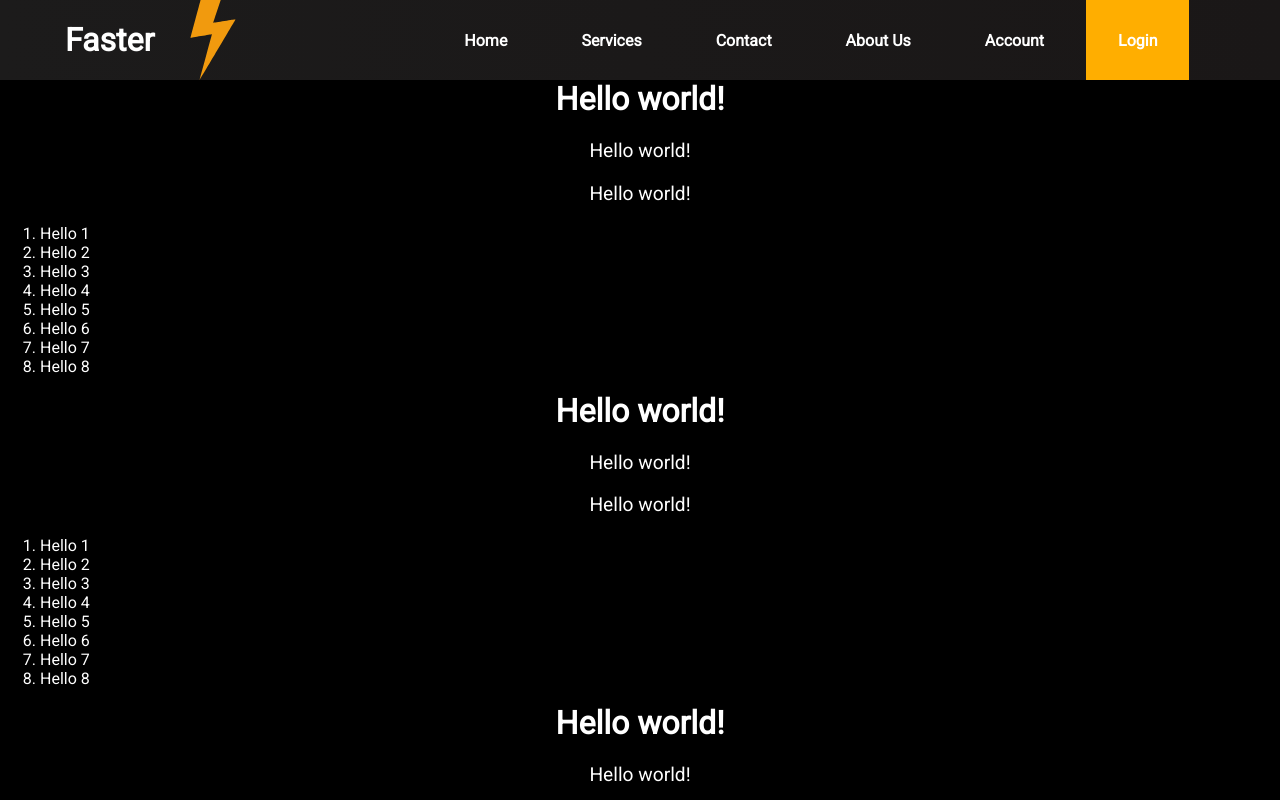
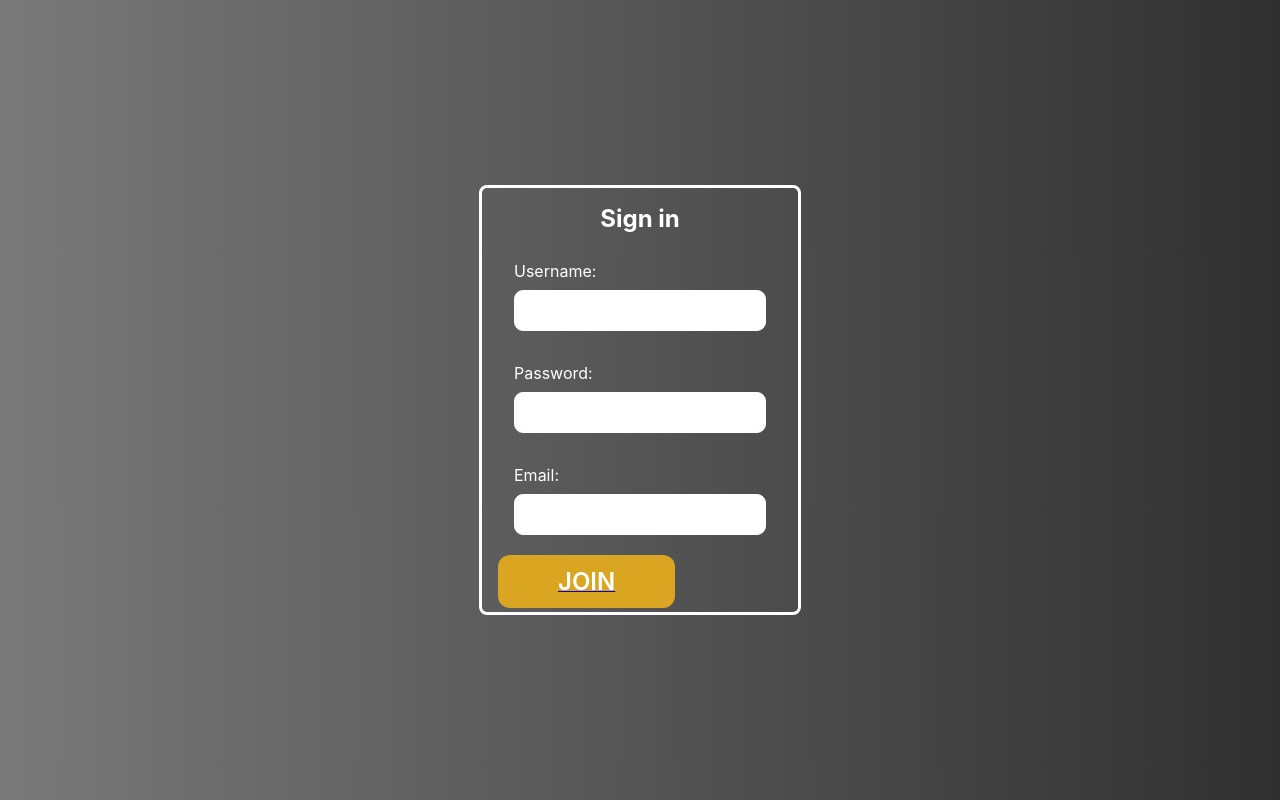
Before and after one commit to todotom/faster, a React (Create React App) app in the folder frontend/: page / in a window 1280 px wide. Shown: the top 800 px of the page. Built offline with nearby package versions, Linux system fonts and the light colour scheme.

Commit message:
Router and Navbar improvement
Slight Navbar changes and Router added.

```diff
--- a/frontend/package.json
+++ b/frontend/package.json
@@ -12,6 +12,7 @@
     "@types/react-dom": "^17.0.8",
     "react": "^17.0.2",
     "react-dom": "^17.0.2",
+    "react-router-dom": "^5.2.0",
     "react-scripts": "4.0.3",
     "styled-components": "^5.3.0",
     "typescript": "^4.3.5",
--- a/frontend/src/App.tsx
+++ b/frontend/src/App.tsx
@@ -1,8 +1,8 @@
-import LoginWrapper from './components/LabeledInput/Login/Login';
 import styled from 'styled-components';
-import Navbar from './components/Navbar/Navbar';
-import Main from './components/Main/Main';
-
+import LoginWrapper from './components/Login/LoginWrapper';
+import { BrowserRouter } from 'react-router-dom';
+// import Main from './components/Main/Main';
+// import Navbar from './components/Navbar/Navbar';
 
 const Root = styled.div`
   display: grid;
@@ -21,8 +21,11 @@ const Root = styled.div`
 export default function App() {
   return (
     <>
-      <Navbar />
-      <Main />
+      <BrowserRouter>
+        <Root>
+          <LoginWrapper />
+        </Root>
+      </BrowserRouter>
     </>
   );
 }
--- /dev/null
+++ b/frontend/src/Home.tsx
@@ -0,0 +1,11 @@
+import Navbar from './components/Navbar/Navbar';
+import Main from './components/Main/Main';
+
+export default function Home() {
+    return(
+        <>
+            <Navbar />
+            <Main />
+        </>
+    );
+};
--- /dev/null
+++ b/frontend/src/components/Login/LoginWrapper.tsx
@@ -0,0 +1,54 @@
+import styled from 'styled-components';
+import LabeledInput, { InputType } from '../LabeledInput/LabeledInput';
+import { BrowserRouter as Router, Switch, Route, Link } from 'react-router-dom';
+import Home from '../../Home';
+
+
+
+const Container = styled.div`
+    width: fit-content;
+    margin: 1em;
+    padding: 1em;
+    display: grid;
+    grid-gap: 1em;
+    border: 0.2em solid white;
+    border-radius: .5em;
+`;
+
+
+const Title = styled.h2`
+    margin: auto auto .5em;
+    color: white;
+`;
+
+const Button = styled.a`
+    color: white;
+    background: goldenrod;
+    font-size: 1.5rem;
+    font-weight: 600;
+    border-radius: .5em;
+    margin: 0 auto;
+    padding: .5em 2.5em;
+    text-transform: uppercase;
+    text-decoration: none;
+
+`;
+
+export default function LoginWrapper() {
+    return (
+        <Router>
+            <Container>
+                <Title>Sign in</Title>
+                <LabeledInput inputType={InputType.USERNAME}/>
+                <LabeledInput inputType={InputType.PASSWORD}/>
+                <LabeledInput inputType={InputType.EMAIL}/>
+                <Link to="/Home"><Button>Join</Button></Link>
+            </Container>
+            <Switch>
+                <Route path="/Home">
+                    <Home />
+                </Route>
+            </Switch>
+        </Router>
+    )
+}
--- a/frontend/src/components/Main/Main.css
+++ /dev/null
@@ -1,18 +0,0 @@
-body {
-    margin: 0;
-    font-family: 'Roboto', sans-serif;
-}
-
-h1, p {
-    margin-top: 0;
-    color: white;
-    text-align: center;
-}
-
-p {
-    font-size: 1.2rem;
-}
-
-li {
-    color: white;
-}
--- a/frontend/src/components/Main/Main.tsx
+++ b/frontend/src/components/Main/Main.tsx
@@ -1,14 +1,38 @@
 import styled from 'styled-components';
-import './Main.css';
 
 const MainWrapper = styled.div`
     background: black;
+    margin: 0 auto;
+
+    body {
+        margin: 0;
+        font-family: 'Roboto', sans-serif;
+    }
+
+    h1, p {
+        margin-top: 0;
+        color: white;
+        text-align: center;
+    }
+
+    p {
+        font-size: 1.2rem;
+    }
+
+    li {
+        color: white;
+    }
+`;
+
+const Container = styled.div`
+    width: 80%;
     margin: 0 auto;
 `;
 
 export default function Main() {
     return(
         <MainWrapper>
+            <Container>
                 <h1>Hello world!</h1>
                 <p>Hello world!</p>
                 <p>Hello world!</p>
@@ -61,6 +85,7 @@ export default function Main() {
                     <li>Hello 7</li>
                     <li>Hello 8</li>
                 </ol>
+            </Container>
         </MainWrapper>
     )
 };
--- a/frontend/src/components/Navbar/Navbar.css
+++ b/frontend/src/components/Navbar/Navbar.css
@@ -1,4 +1,4 @@
-a {
+.nav-link {
     color: white;
     padding: 1.9em 2em;
     font-size: 1rem;
@@ -6,17 +6,26 @@ a {
     text-decoration: none;
 }
 
-a:hover {
-    background: #00557c;
+.nav-link:hover {
+    background: rgb(0, 26, 82);
     transition: all 0.3s ease-out;
 }
 
 .yolo {
     background: rgb(255, 174, 0);
     color: black;
+    padding: 1.9em 2em;
+    font-size: 1rem;
+    font-weight: 700;
+    text-decoration: none;
 }
 
 .yolo:hover {
     background: rgb(26, 23, 23);
     color: white;
+    padding: 1.9em 2em;
+    font-size: 1rem;
+    font-weight: 700;
+    text-decoration: none;
+    transition: all 0.2s ease-out;
 }
--- a/frontend/src/components/Navbar/Navbar.tsx
+++ b/frontend/src/components/Navbar/Navbar.tsx
@@ -1,5 +1,6 @@
 import styled from 'styled-components';
-import logo from '../LabeledInput/Login/logo.svg';
+import logo from '../Login/logo.svg';
+import { Link } from 'react-router-dom';
 import './Navbar.css';
 
 const LogoImage = styled.img`
@@ -47,38 +48,38 @@ const NavItem = styled.li`
 export default function Navbar() {
     return(
         <NavbarWrapper>
-                <NavLogo>Faster</NavLogo><LogoImage src={logo} alt="Faster's logo" />
+            <NavLogo>Faster</NavLogo><LogoImage src={logo} alt="Faster's logo" />
             <NavMenu>
-                <a href="/">
+                <Link className="nav-link">
                     <NavItem>
                             Home
                     </NavItem>
-                </a>
-                <a href="/">
+                </Link>
+                <Link className="nav-link">
                     <NavItem>
                             Services
                     </NavItem>
-                </a>
-                <a href="/">
+                </Link>
+                <Link className="nav-link">
                     <NavItem>
                             Contact
                     </NavItem>
-                </a>
-                <a href="/">
+                </Link>
+                <Link className="nav-link">
                     <NavItem>
                             About Us
                     </NavItem>
-                </a>
-                <a href="/">
+                </Link>
+                <Link className="nav-link">
                     <NavItem>
                             Account
                     </NavItem>
-                </a>
-                <a href="/" className="yolo">
+                </Link>
+                <Link className="yolo">
                     <NavItem>
                             Login
                     </NavItem>
-                </a>
+                </Link>
             </NavMenu>
         </NavbarWrapper>
     );
```
Also changed, not shown: frontend/src/components/LabeledInput/Login/LoginWrapper.tsx (deleted, +0 -44 lines), frontend/src/components/Login/Login.tsx (renamed from frontend/src/components/LabeledInput/Login/Login.tsx), frontend/src/components/Login/logo.svg (renamed from frontend/src/components/LabeledInput/Login/logo.svg), 1 other file (tests, documents, lock files or other folders). Lines whose indentation alone changed are shown as unchanged.
